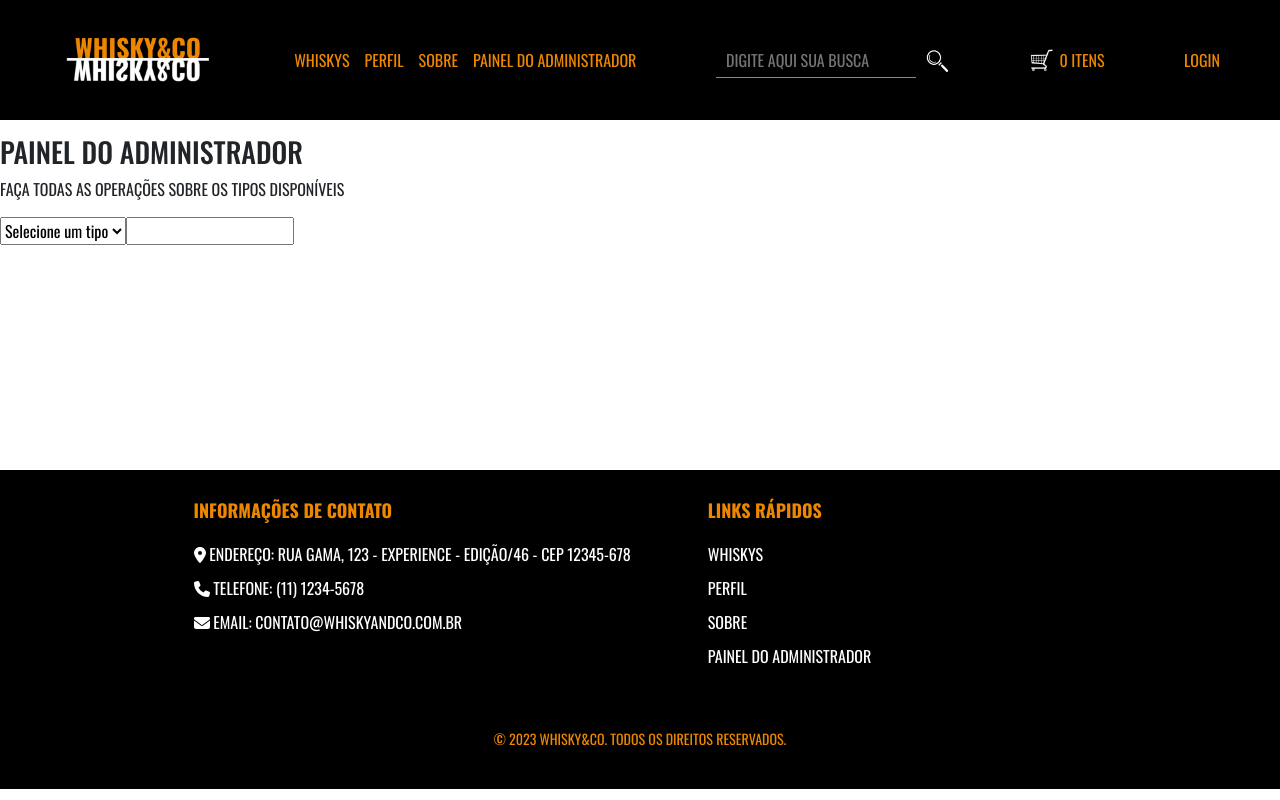
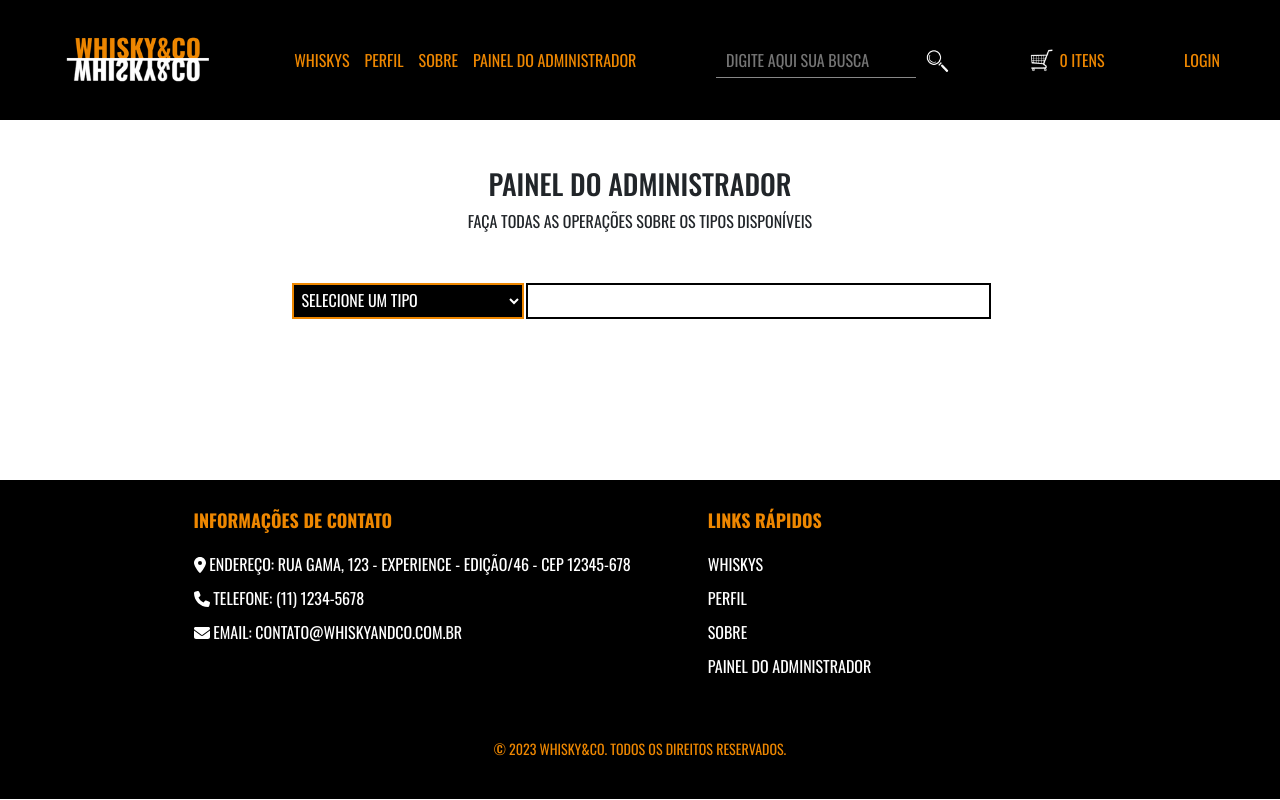
Before and after one commit to Silvio-Arem/whiskyAndCo, a React (Create React App) app: page /admin in a window 1280 px wide. Built offline with nearby package versions, Linux system fonts and the light colour scheme.

Commit message:
feat: Admin Page Styled.

```diff
--- a/src/Pages/Admin/index.tsx
+++ b/src/Pages/Admin/index.tsx
@@ -3,6 +3,8 @@ import { useLocation, useNavigate } from "react-router";
 import { Link } from "react-router-dom";
 import {users, products, orders, categories } from "../../data";
 import { Data } from "../../interfaces";
+
+import { StyledSection } from "./styles";
 
 export default function Admin() {
 
@@ -54,7 +56,7 @@ export default function Admin() {
   }
 
   return (
-      <section>
+      <StyledSection>
         <h3>Painel do Administrador</h3>
         <p>Faça todas as operações sobre os tipos disponíveis</p>
         <div>
@@ -63,6 +65,7 @@ export default function Admin() {
             <option value="users">Usuários</option>
             <option value="products">Produtos</option>
             <option value="categories">Categorias</option>
+            <option value="brands">Marcas</option>
             <option value="orders">Pedidos</option>
           </select>
           <input
@@ -93,6 +96,6 @@ export default function Admin() {
             ))
           }
         </ul>
-      </section>
+      </StyledSection>
   );
 }
--- /dev/null
+++ b/src/Pages/Admin/styles.ts
@@ -0,0 +1,75 @@
+import styled from 'styled-components';
+import { primaryColor, secondaryColor, tertiaryColor } from '../../components/UI/variables';
+
+export const StyledSection = styled.section`
+  display: flex;
+  flex-direction: column;
+  align-items: center;
+  text-align: center;
+  padding: 2rem;
+
+  button, select {
+    text-transform: uppercase;
+    border: 2px solid ${primaryColor};
+    margin: .15rem;
+    padding: .25rem;
+    background-color: ${secondaryColor};
+    color: ${tertiaryColor};
+    &:hover, &:focus {
+      color: ${primaryColor};
+      box-shadow: rgba(0, 0, 0, 0.16) 0px .25rem 1rem, rgba(0, 0, 0, 0.23) 0px .25rem 1rem;
+    }
+  }
+
+  select, input {
+    outline: transparent;
+    height: 2.25rem;
+  }
+
+  div {
+    display: flex;
+    flex-direction: row;
+    align-items: center;
+    justify-content: center;
+  }
+
+  div, ul {
+    width: 100%;
+    max-width: 48rem;
+    padding: 2rem;
+  }
+
+  select {
+    width: 33%;
+  }
+
+  button {
+    min-width: 6rem;
+  }
+
+  input {
+    width: 66%;
+    padding: .5rem;
+    border: 2px solid ${secondaryColor};
+    &:focus {
+      border: 3px solid ${primaryColor};
+      box-shadow: rgba(0, 0, 0, 0.16) 0px .25rem 1rem, rgba(0, 0, 0, 0.23) 0px .25rem 1rem;
+    }
+  }
+
+  a{
+    text-decoration: none;
+    color: ${secondaryColor};
+    &:hover, &:focus {
+      color: ${primaryColor};
+      font-size: large;
+    }
+  }
+
+  li {
+    list-style-type: none;
+    &:hover {
+      background-color: ${secondaryColor};
+    }
+  }
+`;
--- a/src/Pages/CategoryAdmin/index.tsx
+++ b/src/Pages/CategoryAdmin/index.tsx
@@ -60,7 +60,7 @@ export default function Category() {
 
   return (
     <section>
-      <h3>Informações da Categoria</h3>
+      {/* <h3>Informações da Categoria</h3>
       {
         updatedItem
         ? (
@@ -107,7 +107,7 @@ export default function Category() {
           {updateValue ? "Salvar Valor" : "Adicionar Valor"}
         </button>
       }
-      <button onClick={() => removeCategory(state.id)}>Remover</button>
+      <button onClick={() => removeCategory(state.id)}>Remover</button> */}
     </section>
   )
 }
```
Also changed, not shown: src/interfaces.ts (+5 -2 lines).
